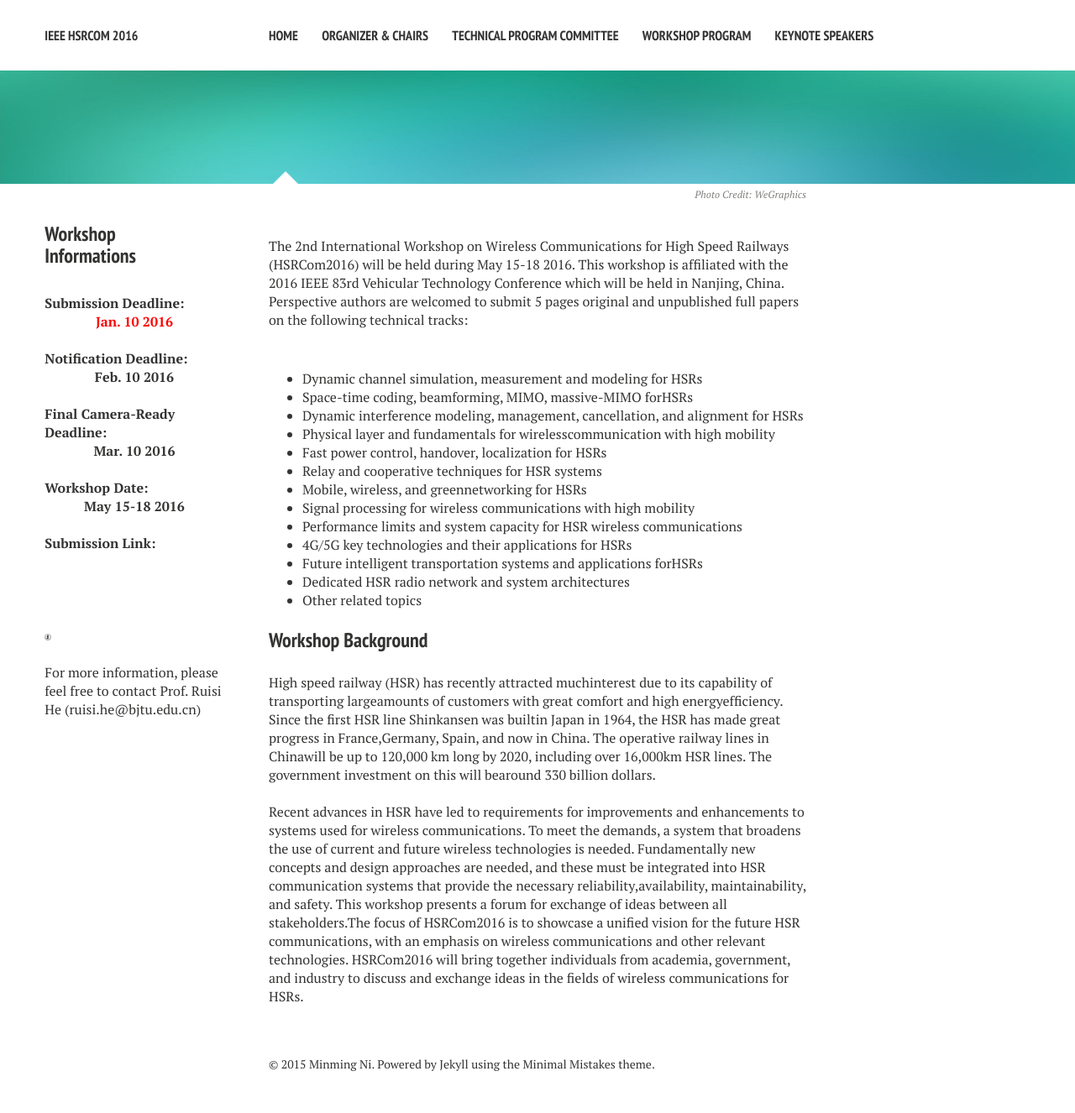
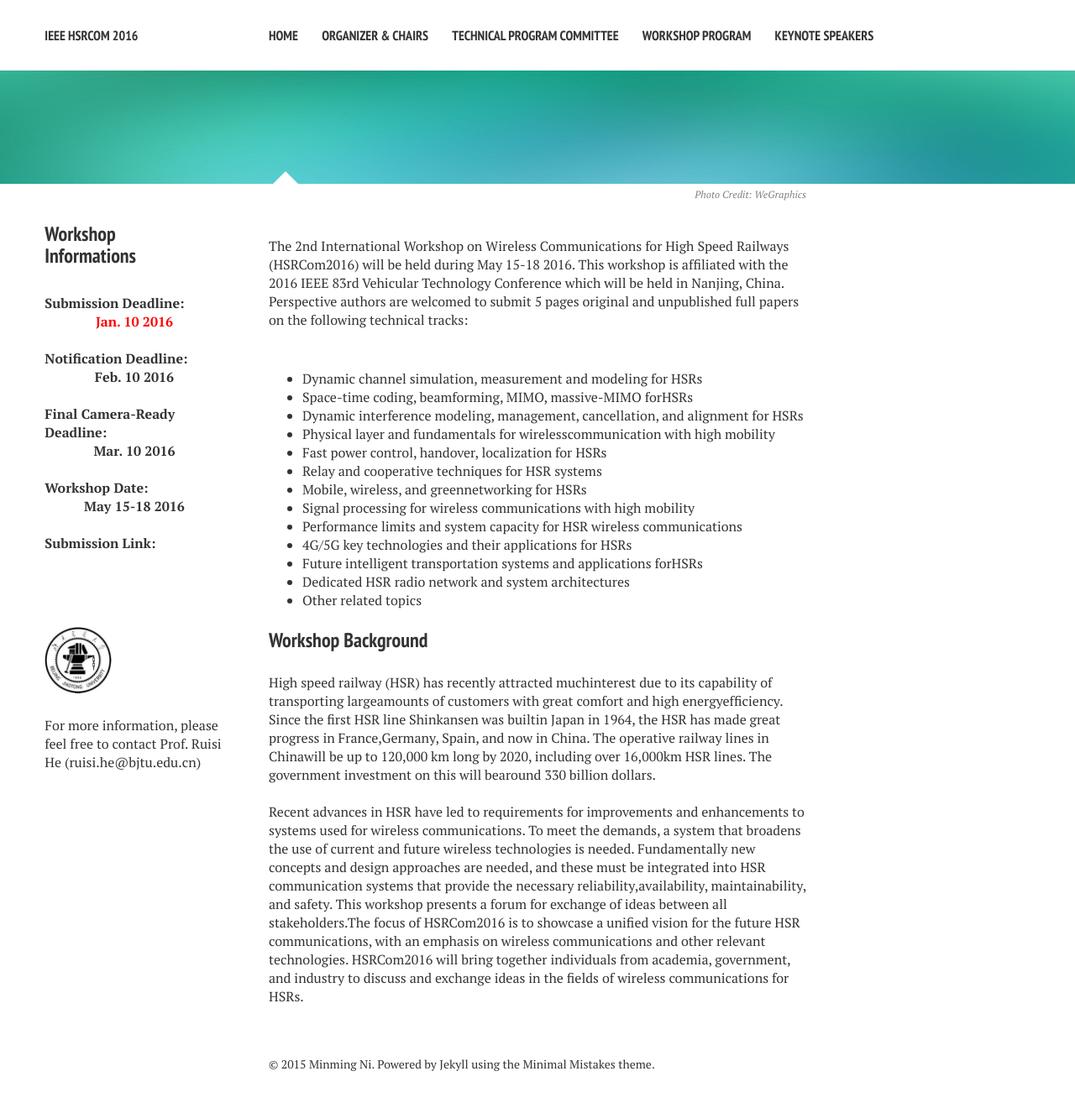
Before and after one commit to maxxx437/hsrcom2016, a Jekyll site: the page built from index.md, in a window 1280 px wide. Shown: the whole page at 84% size. Built offline with Jekyll 4.4.1, drawn with Linux system fonts in a browser that asks for light colours; nearby versions of some CDN libraries.

Commit message:
Update _author-bio.html

```diff
--- a/_includes/_author-bio.html
+++ b/_includes/_author-bio.html
@@ -38,7 +38,7 @@
 <BR>
 <BR>
 <BR>
-<img src="https://github.com/maxxx437/hsrcom2016/blob/gh-pages/images/BJTU%20Logo.jpg" width="8" height="8">
+<img src="https://github.com/maxxx437/hsrcom2016/blob/gh-pages/images/BJTU%20Logo.jpg" width="80" height="80">
 <BR>
 <BR>
 For more information, please feel free to contact Prof. Ruisi He (ruisi.he@bjtu.edu.cn)
```
